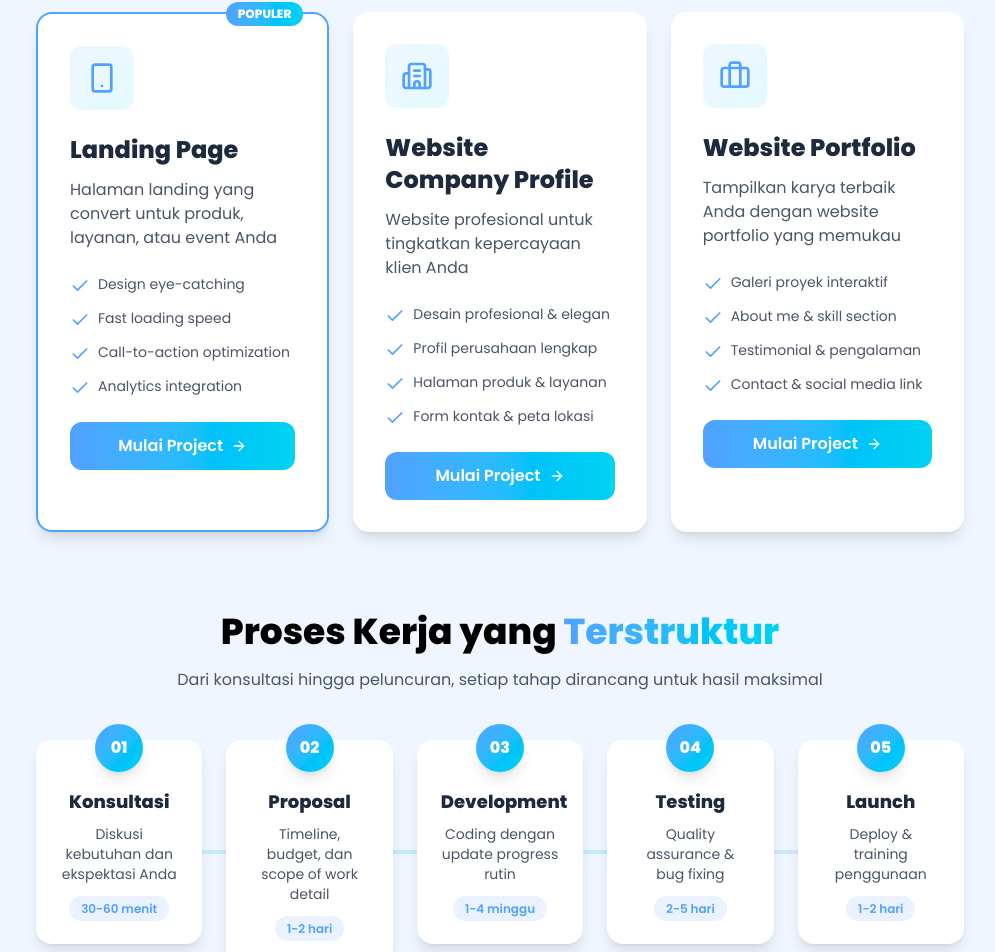
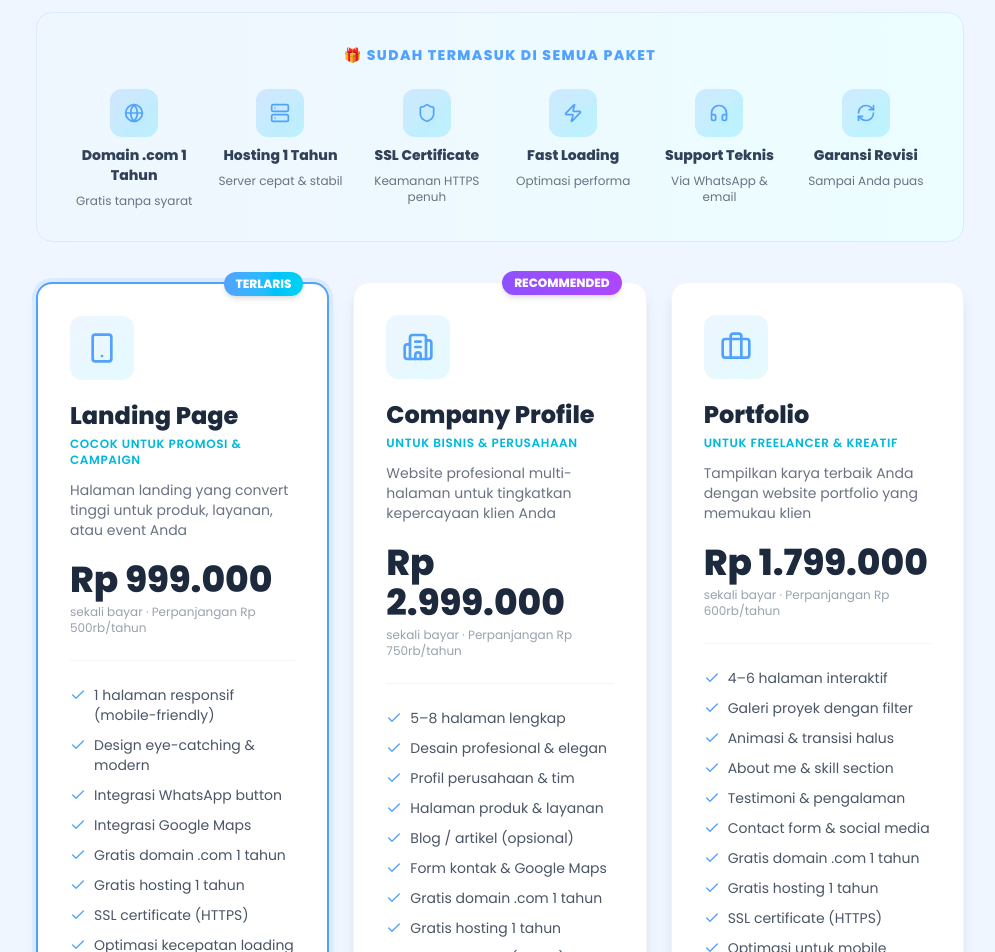
Before and after one commit to kholidirfangi/Portfoliov3, a Next.js app: page / in a window 1280 px wide. Shown: the part 3018-3970 px from the top of the page, without its empty margins (140-1135 px from the left). Built offline with nearby package versions, Linux system fonts and the light colour scheme.

Commit message:
revisi service section and project section

```diff
--- a/app/components/Projects.tsx
+++ b/app/components/Projects.tsx
@@ -89,7 +89,7 @@ const Projects = () => {
     },
     {
       title: "Portfolio Designer Grafis",
-      category: "Web Portfolio",
+      category: "Website Portfolio",
       description:
         "Website Portfolio Designer Grafis untuk menunjukkan hasil karya yang telah dibuat dengan pop up jumlah antrean",
       image: "/portfolio-salis.png",
@@ -97,26 +97,26 @@ const Projects = () => {
       demoUrl: "https://caffe-shop-one.vercel.app/",
       featured: false,
     },
-    {
-      title: "Kasir Web App",
-      category: "Web Application",
-      description:
-        "Website Aplikasi Kasir untuk membantu transaksi jual beli lebih mudah dan cepat",
-      image: "/ksr.png",
-      tags: ["Vite", "React", "Tailwindcss"],
-      demoUrl: "https://kasir-flame.vercel.app/",
-      featured: false,
-    },
-    {
-      title: "Weather App",
-      category: "Web Application",
-      description:
-        "Website Ramalan cuaca yang menampilkan data perkiraaan cuaca di seluruh kota di dunia",
-      image: "/weather.png",
-      tags: ["Vite", "React", "Tailwindcss"],
-      demoUrl: "https://weather-app-amber-seven-14.vercel.app/",
-      featured: false,
-    },
+    // {
+    //   title: "Kasir Web App",
+    //   category: "Web Application",
+    //   description:
+    //     "Website Aplikasi Kasir untuk membantu transaksi jual beli lebih mudah dan cepat",
+    //   image: "/ksr.png",
+    //   tags: ["Vite", "React", "Tailwindcss"],
+    //   demoUrl: "https://kasir-flame.vercel.app/",
+    //   featured: false,
+    // },
+    // {
+    //   title: "Weather App",
+    //   category: "Web Application",
+    //   description:
+    //     "Website Ramalan cuaca yang menampilkan data perkiraaan cuaca di seluruh kota di dunia",
+    //   image: "/weather.png",
+    //   tags: ["Vite", "React", "Tailwindcss"],
+    //   demoUrl: "https://weather-app-amber-seven-14.vercel.app/",
+    //   featured: false,
+    // },
   ];
 
   const filteredProjects =
--- a/app/components/Services.tsx
+++ b/app/components/Services.tsx
@@ -4,14 +4,19 @@ import { motion } from "framer-motion";
 import { useInView } from "framer-motion";
 import { useRef } from "react";
 import {
-  Code2,
   Smartphone,
   Sparkles,
   ArrowRight,
   Check,
   Building2,
   Briefcase,
-  Gauge,
+  Globe,
+  Server,
+  Shield,
+  Zap,
+  HeadphonesIcon,
+  RefreshCw,
+  Star,
 } from "lucide-react";
 
 const Services = () => {
@@ -29,71 +34,121 @@ const Services = () => {
     {
       icon: <Smartphone className="w-8 h-8" />,
       title: "Landing Page",
+      subtitle: "Cocok untuk promosi & campaign",
+      price: "Rp 999.000",
+      priceNote: "sekali bayar",
+      renewal: "Perpanjangan Rp 500rb/tahun",
       description:
-        "Halaman landing yang convert untuk produk, layanan, atau event Anda",
+        "Halaman landing yang convert tinggi untuk produk, layanan, atau event Anda",
       features: [
-        "Design eye-catching",
-        "Fast loading speed",
-        "Call-to-action optimization",
-        "Analytics integration",
+        "1 halaman responsif (mobile-friendly)",
+        "Design eye-catching & modern",
+        "Integrasi WhatsApp button",
+        "Integrasi Google Maps",
+        "Gratis domain .com 1 tahun",
+        "Gratis hosting 1 tahun",
+        "SSL certificate (HTTPS)",
+        "Optimasi kecepatan loading",
+        "Revisi hingga 3x",
+        "Garansi bug fix 30 hari",
       ],
       popular: true,
+      badge: "TERLARIS",
+      badgeColor: "from-blue-400 to-cyan-400",
     },
-    // {
-    //   icon: <Code2 className="w-8 h-8" />,
-    //   title: "Custom Website",
-    //   description:
-    //     "Website modern dengan teknologi terkini: Next.js, React, TypeScript",
-    //   features: [
-    //     "Responsive di semua perangkat",
-    //     "SEO-optimized",
-    //     "Loading cepat & performa tinggi",
-    //     "Code clean & maintainable",
-    //   ],
-    //   popular: true,
-    // },
     {
       icon: <Building2 className="w-8 h-8" />,
-      title: "Website Company Profile",
+      title: "Company Profile",
+      subtitle: "Untuk bisnis & perusahaan",
+      price: "Rp 2.999.000",
+      priceNote: "sekali bayar",
+      renewal: "Perpanjangan Rp 750rb/tahun",
       description:
-        "Website profesional untuk tingkatkan kepercayaan klien Anda",
+        "Website profesional multi-halaman untuk tingkatkan kepercayaan klien Anda",
       features: [
+        "5–8 halaman lengkap",
         "Desain profesional & elegan",
-        "Profil perusahaan lengkap",
+        "Profil perusahaan & tim",
         "Halaman produk & layanan",
-        "Form kontak & peta lokasi",
+        "Blog / artikel (opsional)",
+        "Form kontak & Google Maps",
+        "Gratis domain .com 1 tahun",
+        "Gratis hosting 1 tahun",
+        "SSL certificate (HTTPS)",
+        "Basic SEO on-page",
+        "Integrasi WhatsApp button",
+        "Revisi hingga 5x",
+        "Garansi bug fix 60 hari",
+        "Panduan pengelolaan website",
       ],
       popular: false,
+      badge: "RECOMMENDED",
+      badgeColor: "from-violet-500 to-purple-500",
     },
     {
       icon: <Briefcase className="w-8 h-8" />,
-      title: "Website Portfolio",
+      title: "Portfolio",
+      subtitle: "Untuk freelancer & kreatif",
+      price: "Rp 1.799.000",
+      priceNote: "sekali bayar",
+      renewal: "Perpanjangan Rp 600rb/tahun",
       description:
-        "Tampilkan karya terbaik Anda dengan website portfolio yang memukau",
+        "Tampilkan karya terbaik Anda dengan website portfolio yang memukau klien",
       features: [
-        "Galeri proyek interaktif",
+        "4–6 halaman interaktif",
+        "Galeri proyek dengan filter",
+        "Animasi & transisi halus",
         "About me & skill section",
-        "Testimonial & pengalaman",
-        "Contact & social media link",
+        "Testimoni & pengalaman",
+        "Contact form & social media",
+        "Gratis domain .com 1 tahun",
+        "Gratis hosting 1 tahun",
+        "SSL certificate (HTTPS)",
+        "Optimasi untuk mobile",
+        "Revisi hingga 4x",
+        "Garansi bug fix 30 hari",
       ],
       popular: false,
+      badge: null,
+      badgeColor: "",
     },
-    // {
-    //   icon: <Gauge className="w-8 h-8" />,
-    //   title: "Website Optimization",
-    //   description: "Tingkatkan performa website existing Anda",
-    //   features: [
-    //     "Speed optimization",
-    //     "SEO improvement",
-    //     "Bug fixing",
-    //     "Security enhancement",
-    //   ],
-    //   popular: false,
-    // },
+  ];
+
+  const included = [
+    {
+      icon: <Globe className="w-5 h-5" />,
+      label: "Domain .com 1 Tahun",
+      desc: "Gratis tanpa syarat",
+    },
+    {
+      icon: <Server className="w-5 h-5" />,
+      label: "Hosting 1 Tahun",
+      desc: "Server cepat & stabil",
+    },
+    {
+      icon: <Shield className="w-5 h-5" />,
+      label: "SSL Certificate",
+      desc: "Keamanan HTTPS penuh",
+    },
+    {
+      icon: <Zap className="w-5 h-5" />,
+      label: "Fast Loading",
+      desc: "Optimasi performa",
+    },
+    {
+      icon: <HeadphonesIcon className="w-5 h-5" />,
+      label: "Support Teknis",
+      desc: "Via WhatsApp & email",
+    },
+    {
+      icon: <RefreshCw className="w-5 h-5" />,
+      label: "Garansi Revisi",
+      desc: "Sampai Anda puas",
+    },
   ];
 
   const techStack = [
-    { name: "Next.js 14", color: "from-gray-900 to-gray-700" },
+    { name: "Next.js", color: "from-gray-900 to-gray-700" },
     { name: "React", color: "from-blue-500 to-cyan-500" },
     { name: "TypeScript", color: "from-blue-600 to-blue-400" },
     { name: "Tailwind CSS", color: "from-cyan-500 to-blue-500" },
@@ -104,33 +159,21 @@ const Services = () => {
   const processSteps = [
     {
       number: "01",
-      title: "Konsultasi",
-      description: "Diskusi kebutuhan dan ekspektasi Anda",
-      duration: "30-60 menit",
+      title: "Konsultasi & Deal",
+      description: "Diskusi kebutuhan, kirim brief, setuju harga & timeline",
+      duration: "30–60 menit",
     },
     {
       number: "02",
-      title: "Proposal",
-      description: "Timeline, budget, dan scope of work detail",
-      duration: "1-2 hari",
+      title: "Pengerjaan",
+      description: "Desain & development dengan update berkala via WhatsApp",
+      duration: "3-14 hari",
     },
     {
       number: "03",
-      title: "Development",
-      description: "Coding dengan update progress rutin",
-      duration: "1-4 minggu",
-    },
-    {
-      number: "04",
-      title: "Testing",
-      description: "Quality assurance & bug fixing",
-      duration: "2-5 hari",
-    },
-    {
-      number: "05",
-      title: "Launch",
-      description: "Deploy & training penggunaan",
-      duration: "1-2 hari",
+      title: "Pengerjaan",
+      description: "Finalisasi, revisi, lalu website Anda live!",
+      duration: "1–4 minggu",
     },
   ];
 
@@ -152,7 +195,7 @@ const Services = () => {
             className="inline-flex items-center gap-2 mb-4 px-4 py-2 bg-blue-500/10 border border-blue-500/20 rounded-full"
           >
             <Sparkles className="w-4 h-4 text-blue-400" />
-            <span className="text-blue-400 font-semibold">Layanan Saya</span>
+            <span className="text-blue-400 font-semibold">Layanan & Harga</span>
           </motion.div>
 
           <h2 className="text-4xl md:text-6xl font-bold mb-6">
@@ -163,11 +206,10 @@ const Services = () => {
           </h2>
 
           <p className="text-lg text-gray-600 max-w-3xl mx-auto mb-8">
-            Dari landing page sederhana hingga website kompleks, saya siap
-            wujudkan visi digital Anda dengan teknologi terkini
+            Harga transparan, fitur lengkap. Semua paket sudah termasuk domain &
+            hosting gratis 1 tahun — tanpa biaya tersembunyi!
           </p>
 
-          {/* Tech Stack Pills */}
           <div className="flex flex-wrap justify-center gap-3">
             {techStack.map((tech, index) => (
               <motion.div
@@ -183,13 +225,39 @@ const Services = () => {
           </div>
         </motion.div>
 
-        {/* Services Grid */}
+        {/* Already Included Banner */}
+        <motion.div
+          initial={{ opacity: 0, y: 16 }}
+          animate={headerInView ? { opacity: 1, y: 0 } : {}}
+          transition={{ duration: 0.6, delay: 0.3 }}
+          className="mb-10 bg-linear-to-r from-blue-50 to-cyan-50 border border-blue-100 rounded-2xl p-6 md:p-8"
+        >
+          <p className="text-center text-sm font-bold text-blue-400 uppercase tracking-widest mb-6">
+            🎁 Sudah Termasuk di Semua Paket
+          </p>
+          <div className="grid grid-cols-2 sm:grid-cols-3 lg:grid-cols-6 gap-4">
+            {included.map((item, i) => (
+              <div
+                key={i}
+                className="flex flex-col items-center text-center gap-2"
+              >
+                <div className="w-12 h-12 rounded-xl bg-linear-to-br from-blue-400/20 to-cyan-400/20 flex items-center justify-center text-blue-400">
+                  {item.icon}
+                </div>
+                <p className="text-sm font-bold text-slate-700">{item.label}</p>
+                <p className="text-xs text-gray-500">{item.desc}</p>
+              </div>
+            ))}
+          </div>
+        </motion.div>
+
+        {/* Services / Pricing Grid */}
         <motion.div
           ref={servicesRef}
           initial={{ opacity: 0, y: 20 }}
           animate={servicesInView ? { opacity: 1, y: 0 } : {}}
           transition={{ duration: 0.6 }}
-          className="grid md:grid-cols-2 lg:grid-cols-3 gap-6 mb-20"
+          className="grid md:grid-cols-2 lg:grid-cols-3 gap-6 mb-4"
         >
           {services.map((service, index) => (
             <motion.div
@@ -198,32 +266,51 @@ const Services = () => {
               animate={servicesInView ? { opacity: 1, y: 0 } : {}}
               transition={{ duration: 0.5, delay: index * 0.1 }}
               whileHover={{ y: -8 }}
-              className={`relative bg-white rounded-2xl p-8 shadow-lg hover:shadow-2xl transition-all group ${
-                service.popular ? "border-2 border-blue-400" : ""
+              className={`relative bg-white rounded-2xl p-8 shadow-lg hover:shadow-2xl transition-all group flex flex-col ${
+                service.popular
+                  ? "border-2 border-blue-400 ring-4 ring-blue-100"
+                  : "border border-gray-100"
               }`}
             >
-              {service.popular && (
-                <div className="absolute -top-3 right-6 px-3 py-1 bg-linear-to-r from-blue-400 to-cyan-400 text-white text-xs font-bold rounded-full">
-                  POPULER
+              {service.badge && (
+                <div
+                  className={`absolute -top-3 right-6 px-3 py-1 bg-linear-to-r ${service.badgeColor} text-white text-xs font-bold rounded-full shadow-md`}
+                >
+                  {service.badge}
                 </div>
               )}
 
-              <div className="mb-6">
+              <div className="mb-5">
                 <div className="inline-flex p-4 bg-linear-to-br from-blue-400/10 to-cyan-400/10 rounded-xl text-blue-400 group-hover:scale-110 transition-transform">
                   {service.icon}
                 </div>
               </div>
 
-              <h3 className="text-2xl font-bold text-slate-800 mb-3 group-hover:text-blue-400 transition-colors">
+              <h3 className="text-2xl font-bold text-slate-800 mb-1 group-hover:text-blue-400 transition-colors">
                 {service.title}
               </h3>
+              <p className="text-xs font-semibold text-cyan-500 uppercase tracking-wider mb-3">
+                {service.subtitle}
+              </p>
+              <p className="text-gray-500 text-sm mb-5">
+                {service.description}
+              </p>
 
-              <p className="text-gray-600 mb-6">{service.description}</p>
+              {/* Price */}
+              <div className="mb-6 pb-6 border-b border-gray-100">
+                <span className="text-4xl font-black text-slate-800">
+                  {service.price}
+                </span>
+                <p className="text-xs text-gray-400 mt-1">
+                  {service.priceNote} · {service.renewal}
+                </p>
+              </div>
 
-              <ul className="space-y-3 mb-6">
+              {/* Features */}
+              <ul className="space-y-2.5 mb-8 flex-1">
                 {service.features.map((feature, idx) => (
                   <li key={idx} className="flex items-start gap-2 text-sm">
-                    <Check className="w-5 h-5 text-blue-400 shrink-0 mt-0.5" />
+                    <Check className="w-4 h-4 text-blue-400 shrink-0 mt-0.5" />
                     <span className="text-gray-600">{feature}</span>
                   </li>
                 ))}
@@ -232,14 +319,30 @@ const Services = () => {
               <motion.button
                 whileHover={{ scale: 1.02 }}
                 whileTap={{ scale: 0.98 }}
-                className="w-full py-3 px-4 bg-linear-to-r from-blue-400 to-cyan-400 text-white font-semibold rounded-xl flex items-center justify-center gap-2 group-hover:shadow-lg group-hover:shadow-blue-500/50 transition-all"
+                className={`w-full py-3.5 px-4 font-bold rounded-xl flex items-center justify-center gap-2 transition-all text-sm ${
+                  service.popular
+                    ? "bg-linear-to-r from-blue-400 to-cyan-400 text-white shadow-lg shadow-blue-400/30 hover:shadow-blue-400/50"
+                    : "bg-slate-100 text-slate-700 hover:bg-linear-to-r hover:from-blue-400 hover:to-cyan-400 hover:text-white"
+                }`}
               >
-                Mulai Project
+                <Star className="w-4 h-4" />
+                Mulai Project Ini
                 <ArrowRight className="w-4 h-4 group-hover:translate-x-1 transition-transform" />
               </motion.button>
             </motion.div>
           ))}
         </motion.div>
+
+        {/* Add-on note */}
+        <motion.p
+          initial={{ opacity: 0 }}
+          animate={servicesInView ? { opacity: 1 } : {}}
+          transition={{ duration: 0.6, delay: 0.5 }}
+          className="text-center text-sm text-gray-400 mb-16"
+        >
+          💡 Butuh fitur tambahan seperti CMS, e-commerce, atau custom API?
+          Hubungi saya untuk penawaran khusus.
+        </motion.p>
 
         {/* Process Timeline */}
         <motion.div
@@ -247,7 +350,7 @@ const Services = () => {
           initial={{ opacity: 0, y: 20 }}
           animate={processInView ? { opacity: 1, y: 0 } : {}}
           transition={{ duration: 0.6 }}
-          className="mb-20"
+          className="mb-16"
         >
           <h3 className="text-3xl md:text-4xl font-bold text-center mb-4">
             Proses Kerja yang{" "}
@@ -261,24 +364,20 @@ const Services = () => {
           </p>
 
           <div className="relative">
-            {/* Timeline Line */}
             <div className="hidden lg:block absolute top-1/2 left-0 right-0 h-1 bg-linear-to-r from-blue-400 via-cyan-400 to-blue-400 transform -translate-y-1/2 opacity-20" />
-
-            <div className="grid md:grid-cols-3 lg:grid-cols-5 gap-6">
+            <div className="grid md:grid-cols-3 lg:grid-cols-3 gap-6 items-stretch">
               {processSteps.map((step, index) => (
                 <motion.div
                   key={index}
                   initial={{ opacity: 0, scale: 0.8 }}
                   animate={processInView ? { opacity: 1, scale: 1 } : {}}
                   transition={{ duration: 0.5, delay: index * 0.15 }}
-                  className="relative"
+                  className="relative h-full"
                 >
-                  <div className="bg-white rounded-2xl p-6 shadow-lg hover:shadow-xl transition-all group">
-                    {/* Number Badge */}
+                  <div className="bg-white rounded-2xl p-6 shadow-lg hover:shadow-xl transition-all group h-full">
                     <div className="absolute -top-4 left-1/2 transform -translate-x-1/2 w-12 h-12 bg-linear-to-br from-blue-400 to-cyan-400 rounded-full flex items-center justify-center text-white font-bold shadow-lg group-hover:scale-110 transition-transform">
                       {step.number}
                     </div>
-
                     <div className="mt-6">
                       <h4 className="text-lg font-bold text-slate-800 mb-2 text-center">
                         {step.title}
@@ -312,7 +411,7 @@ const Services = () => {
           </h3>
           <p className="text-lg mb-8 opacity-90 max-w-2xl mx-auto">
             Mari diskusikan bagaimana saya bisa membantu mewujudkan visi digital
-            Anda. Konsultasi pertama gratis!
+            Anda. <strong>Konsultasi pertama gratis!</strong>
           </p>
 
           <div className="flex flex-col sm:flex-row gap-4 justify-center">
```
